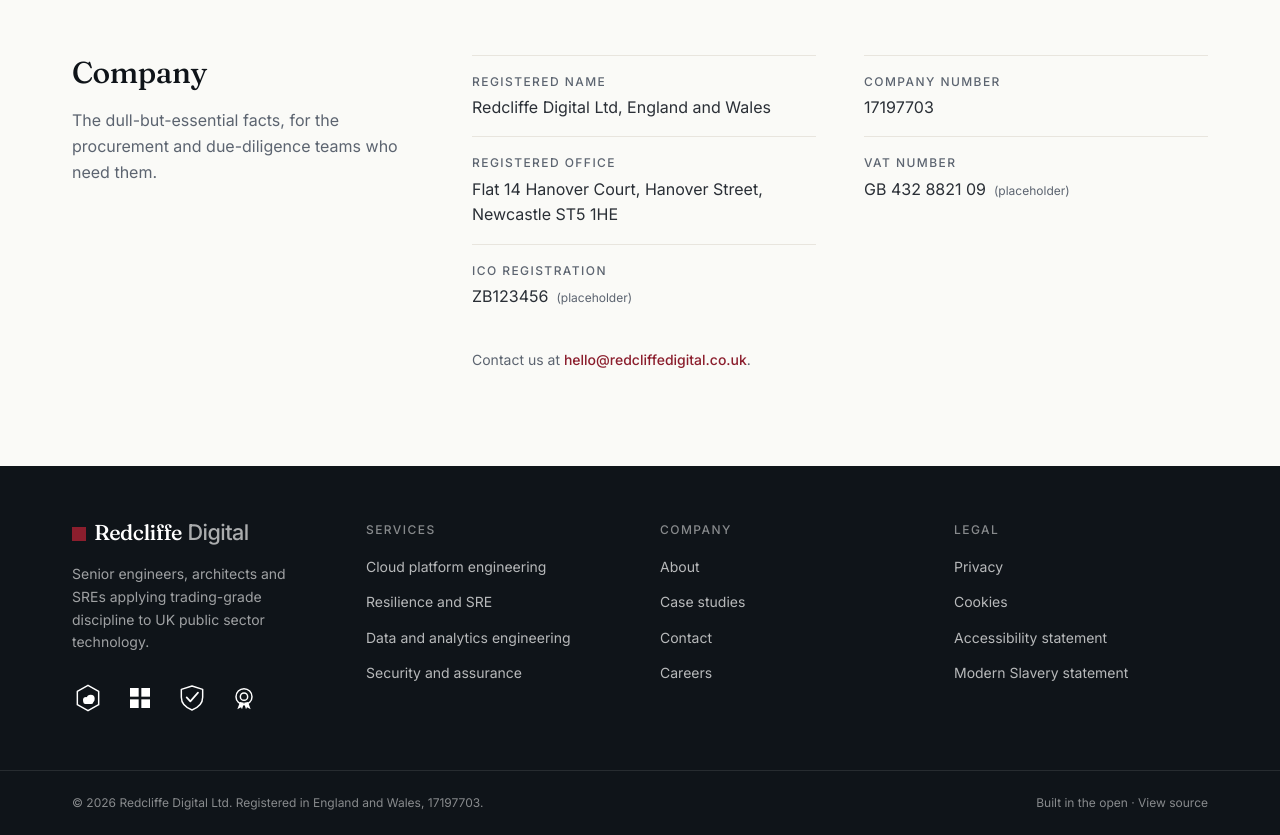
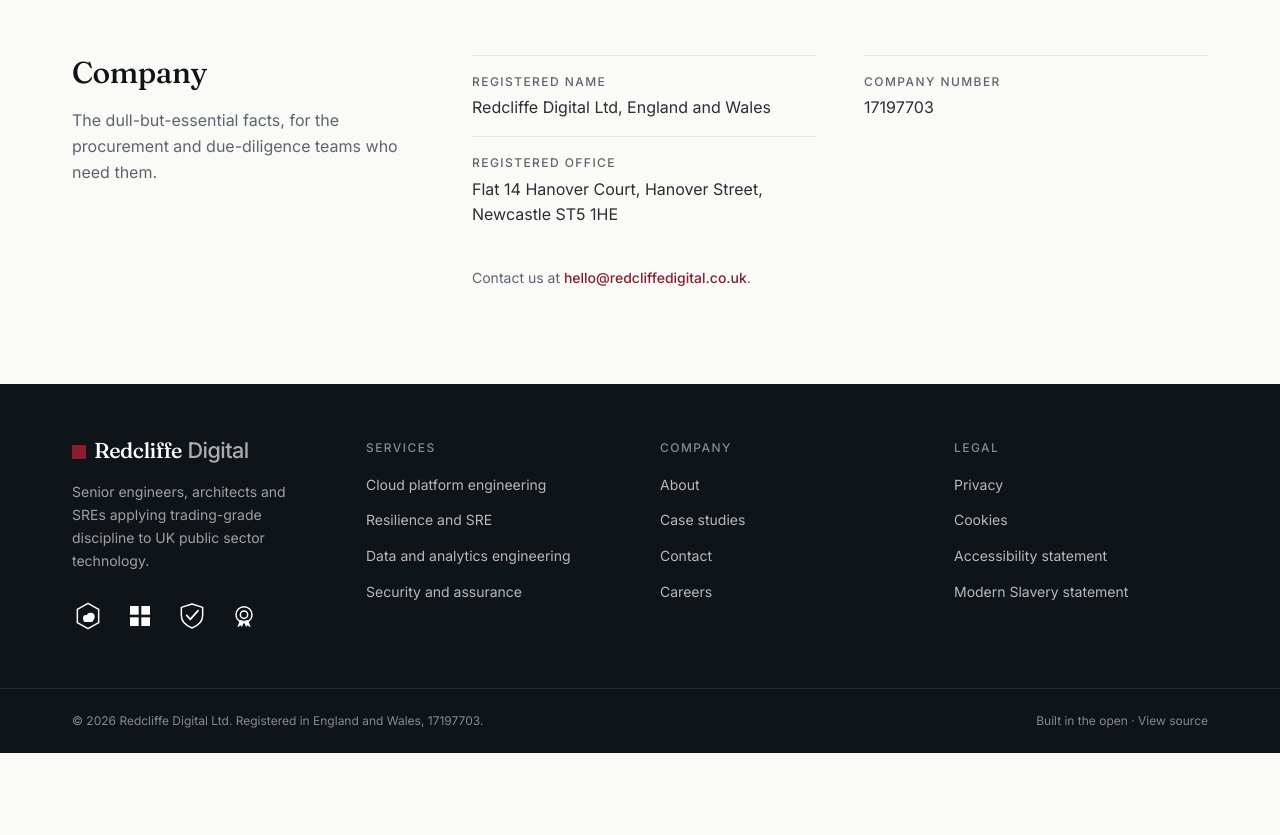
Before and after one commit to Redcliffe-Digital/website, a Next.js app: page /about in a window 1280 px wide. Shown: the part 1280-2115 px from the top of the page. After the commit the page ends 2033 px from the top, so only its background shows below. Built offline with nearby package versions, Linux system fonts and the light colour scheme.

Commit message:
Update contact number; hide placeholder VAT and ICO details

```diff
--- a/src/app/about/page.tsx
+++ b/src/app/about/page.tsx
@@ -66,8 +66,9 @@
   { label: 'Registered name', value: 'Redcliffe Digital Ltd, England and Wales' },
   { label: 'Company number', value: '17197703' },
   { label: 'Registered office', value: formattedAddress },
-  { label: 'VAT number', value: 'GB 432 8821 09', placeholder: true },
-  { label: 'ICO registration', value: 'ZB123456', placeholder: true },
+  // Hidden for now — restore once confirmed:
+  // { label: 'VAT number', value: 'GB 432 8821 09', placeholder: true },
+  // { label: 'ICO registration', value: 'ZB123456', placeholder: true },
 ]
 
 export default function AboutPage() {
--- a/src/app/contact/page.tsx
+++ b/src/app/contact/page.tsx
@@ -60,8 +60,7 @@
                     <p className="text-body mt-1">
                       <a href={`tel:${site.phoneHref}`} className="hover:text-oxblood">
                         {site.phone}
-                      </a>{' '}
-                      <span className="text-muted text-xs">(placeholder)</span>
+                      </a>
                     </p>
                   </div>
                 </li>
--- a/src/lib/site.ts
+++ b/src/lib/site.ts
@@ -17,8 +17,8 @@
   // integration tab). Used by @formspree/react's useForm. Public by design —
   // safe to commit.
   formspreeId: 'mojboaew',
-  phone: '+44 (0)117 374 9120', // TODO: confirm before launch
-  phoneHref: '+441173749120',
+  phone: '+44 7396 954783',
+  phoneHref: '+447396954783',
   address: {
     line1: 'Flat 14 Hanover Court',
     line2: 'Hanover Street',
```
